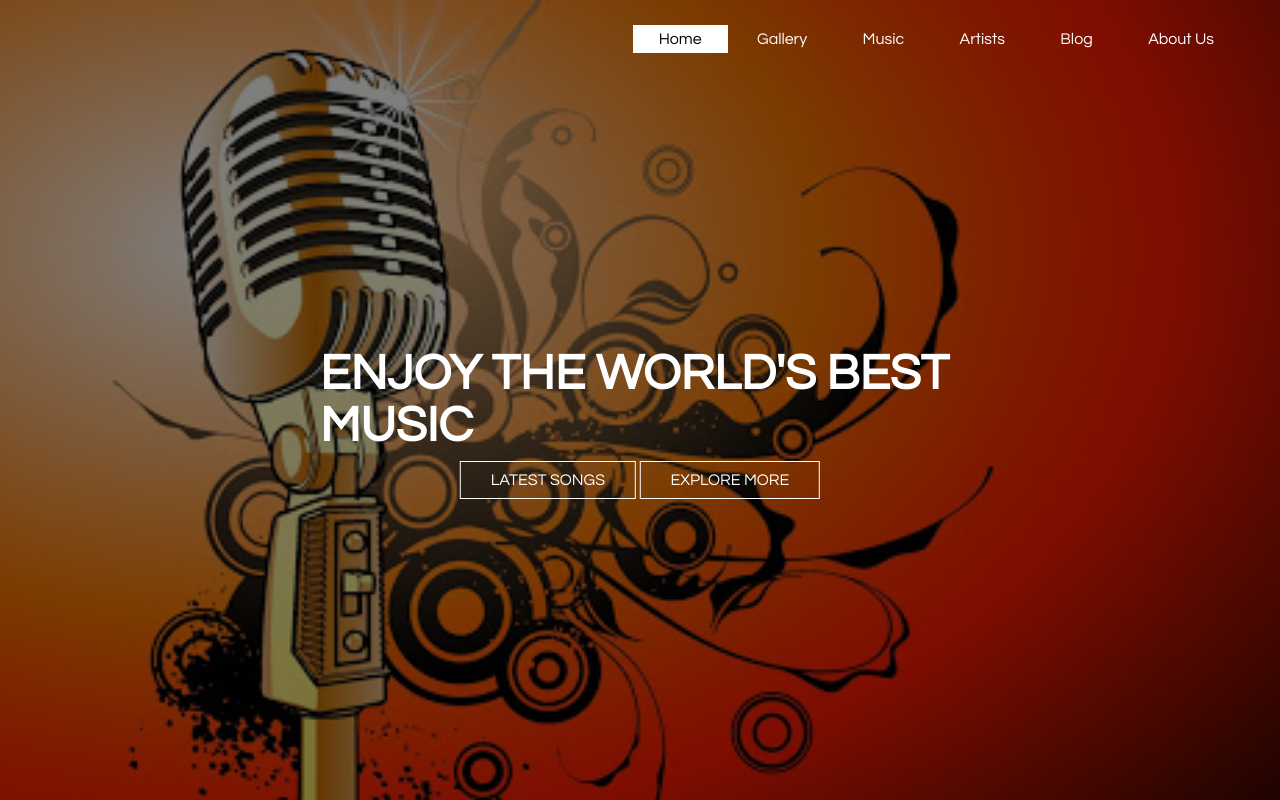
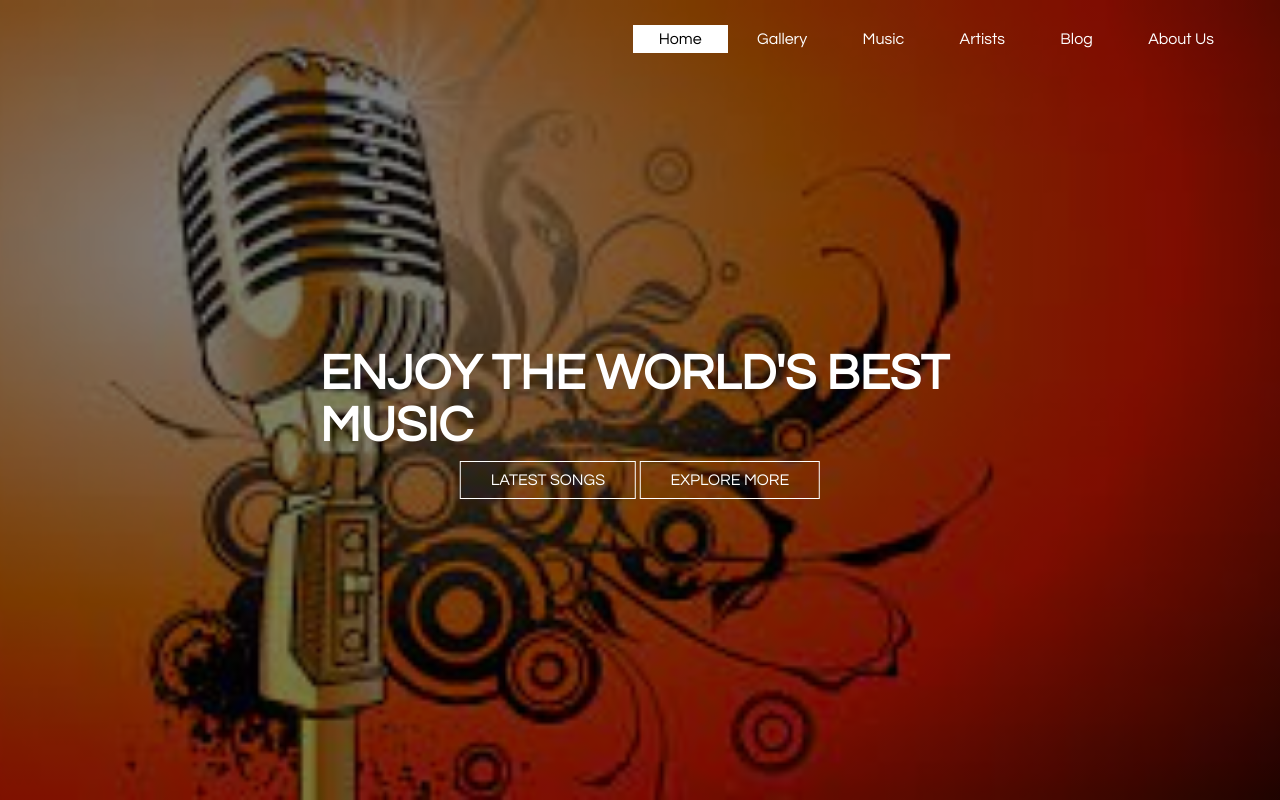
Before and after one commit to rajeshwari015/MUSIC, a plain HTML site: page index.html in a window 1280 px wide. Drawn offline with Linux system fonts and the light colour scheme.

Commit message:
Update style.css

```diff
--- a/style.css
+++ b/style.css
@@ -5,7 +5,7 @@
 }
 
 header{
-	background-image:linear-gradient(rgba(0,0,0,0.5),rgba(0,0,0,0.5)), url("1.jpg");
+	background-image:linear-gradient(rgba(0,0,0,0.5),rgba(0,0,0,0.5)), url("images.jpg");
 	height: 100vh;
 	background-size: cover;
 	background-position: center;
```
